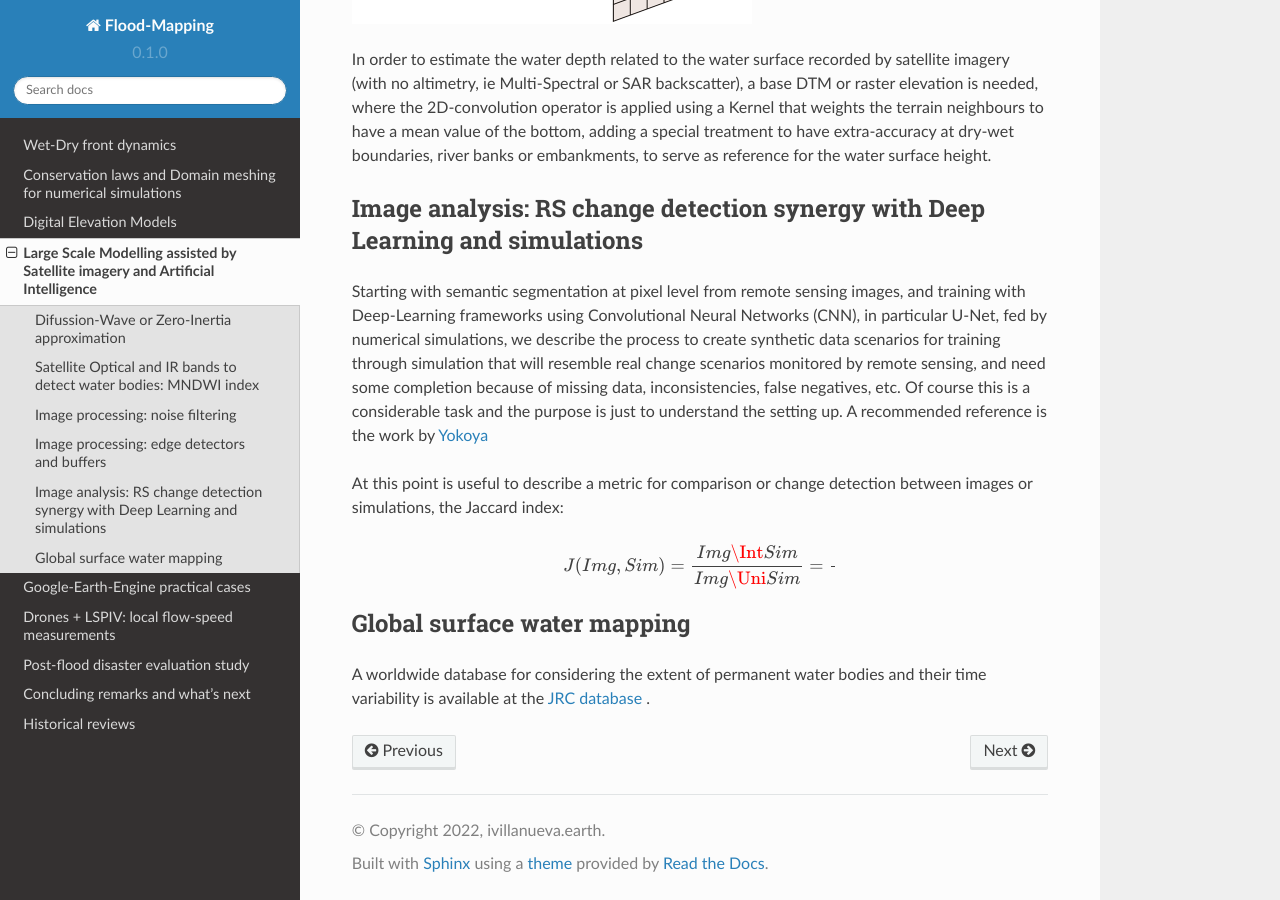
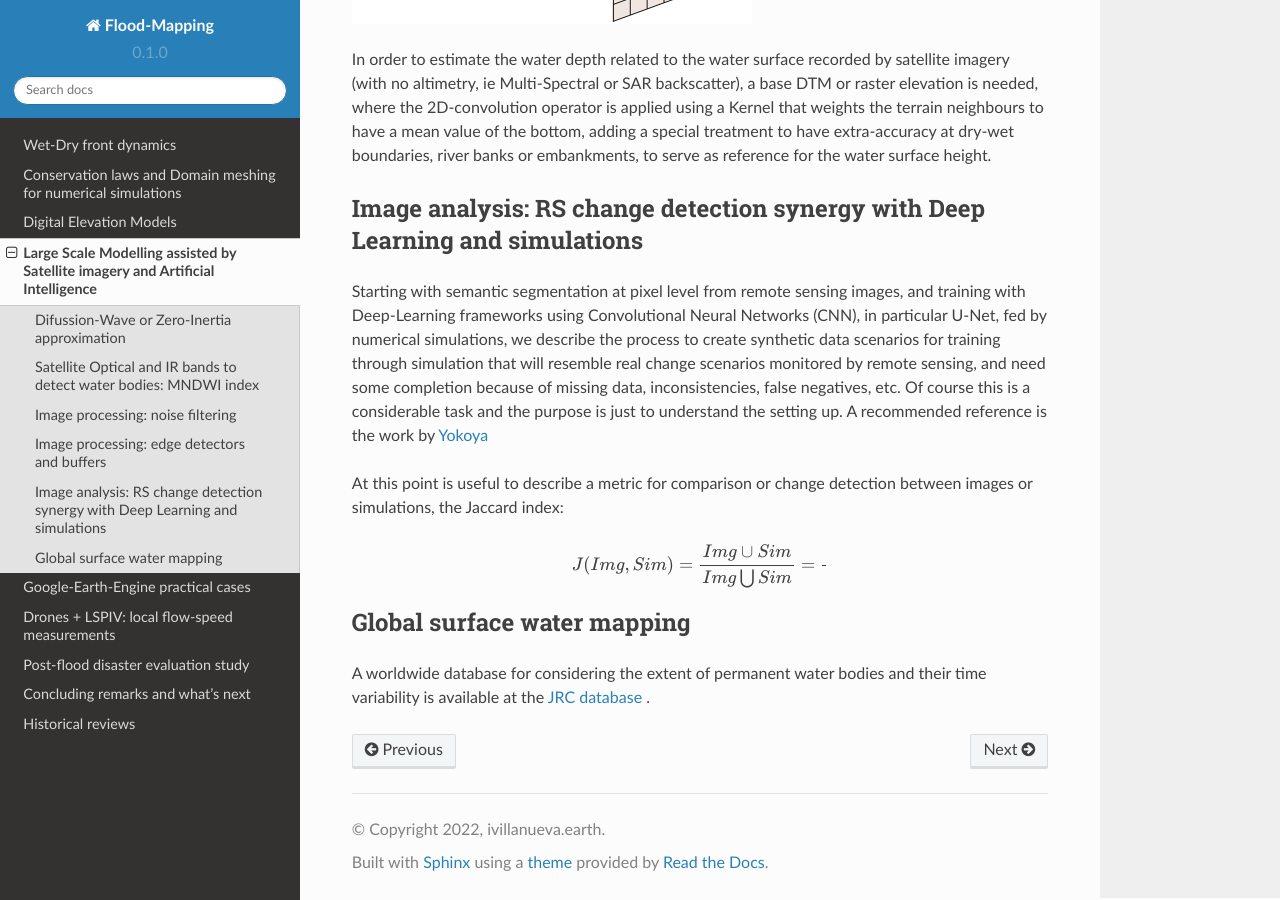
Before and after one commit to ivillamadrid/FloodMapping, a Sphinx documentation site: the page built from docs/source/lsm.rst, in a window 1280 px wide and 900 px high, scrolled down 2804 px. Built offline with Sphinx 7.4.7 and the Read the Docs theme 2.0.0, drawn with Linux system fonts in a browser that asks for light colours.

Commit message:
Update lsm.rst

```diff
--- a/docs/source/lsm.rst
+++ b/docs/source/lsm.rst
@@ -133,7 +133,7 @@ At this point is useful to describe a metric for comparison or change detection
 
 .. math::
 
-  J(Img, Sim)=\frac{Img \Int Sim} {Img \Uni Sim}=\frac{}{}
+  J(Img, Sim)=\frac{Img \cup Sim} {Img \bigcup Sim}=\frac{}{}
 
 
 
```
